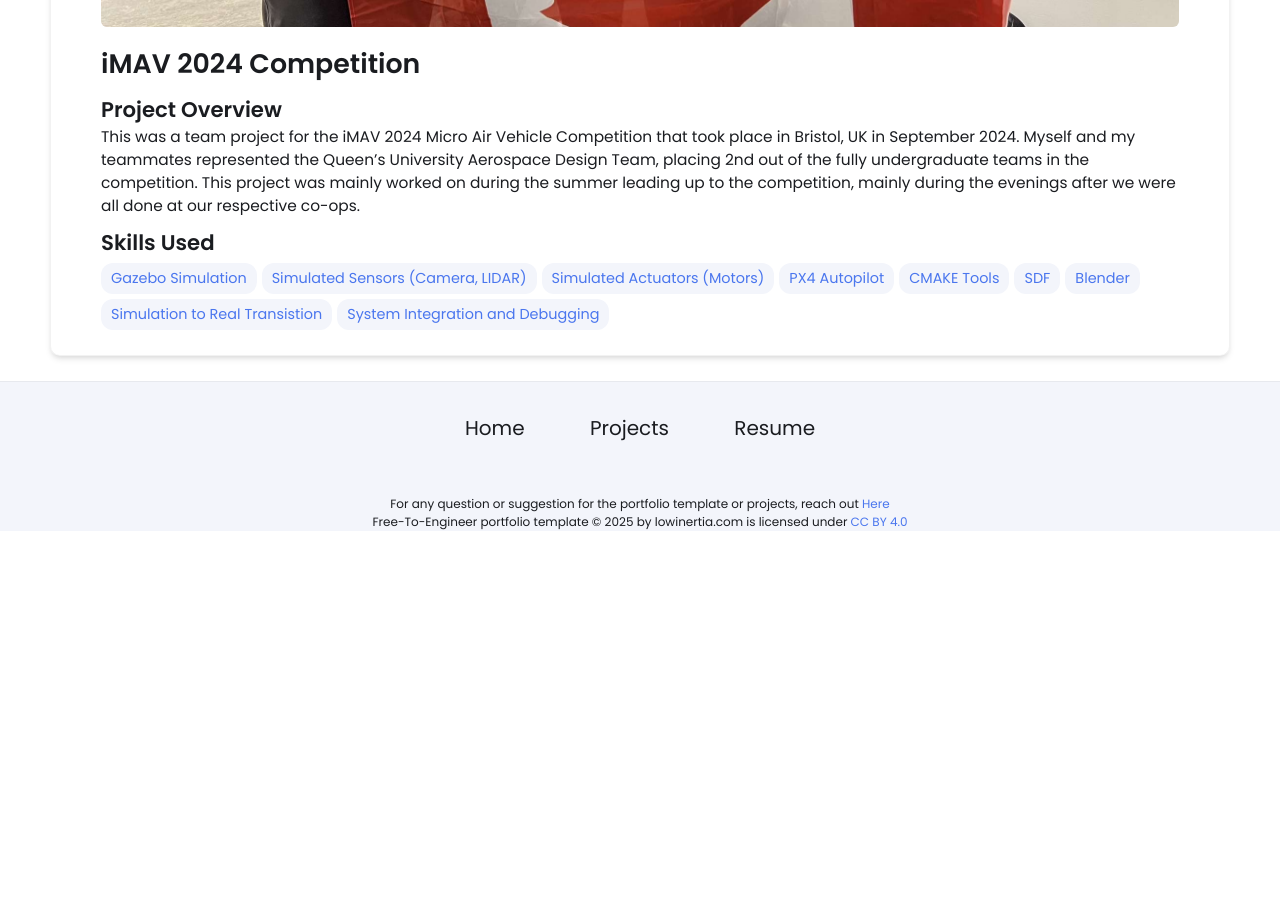
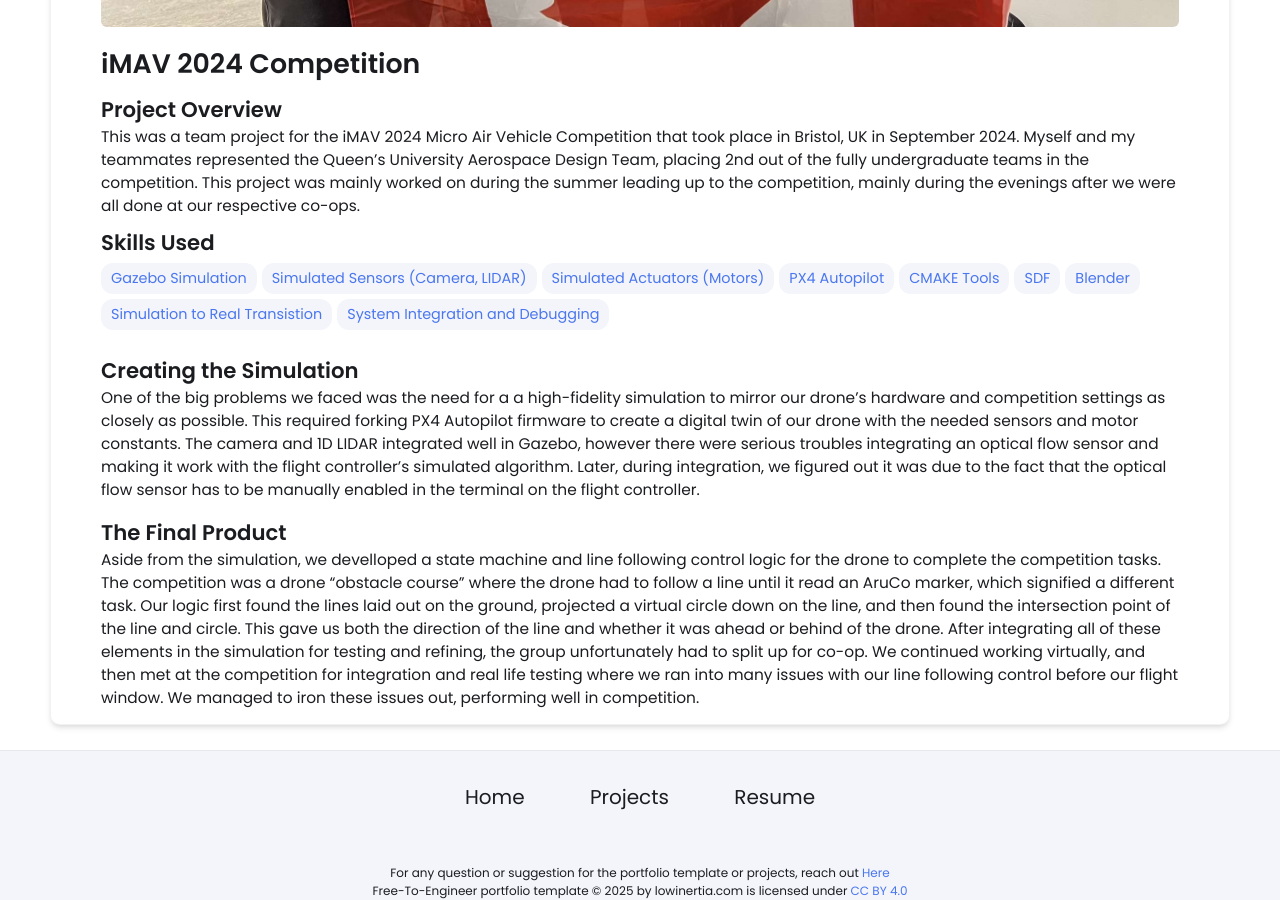
Before and after one commit to gabedavid03/gabedavid03.github.io, a Jekyll site: the page built from _projects/High-Fidelity-UAV-Sim/index.md, in a window 1280 px wide and 900 px high, scrolled down 710 px. Built offline with Jekyll 4.4.1, drawn with Linux system fonts in a browser that asks for light colours; before the commit the page ends 1241 px from its top, so only the background shows below that.

Commit message:
adding stuff

```diff
--- a/_projects/High-Fidelity-UAV-Sim/index.md
+++ b/_projects/High-Fidelity-UAV-Sim/index.md
@@ -15,3 +15,9 @@ skills:
 
 main-image: /IMG_5202.JPEG
 ---
+
+## Creating the Simulation
+One of the big problems we faced was the need for a  a high-fidelity simulation to mirror our drone’s hardware and competition settings as closely as possible. This required forking PX4 Autopilot firmware to create a digital twin of our drone with the needed sensors and motor constants. The camera and 1D LIDAR integrated well in Gazebo, however there were serious troubles integrating an optical flow sensor and making it work with the flight controller’s simulated algorithm. Later, during integration, we figured out it was due to the fact that the optical flow sensor has to be manually enabled in the terminal on the flight controller.
+
+## The Final Product
+Aside from the simulation, we develloped a state machine and line following control logic for the drone to complete the competition tasks. The competition was a drone "obstacle course” where the drone had to follow a line until it read an AruCo marker, which signified a different task. Our logic first found the lines laid out on the ground, projected a virtual circle down on the line, and then found the intersection point of the line and circle. This gave us both the direction of the line and whether it was ahead or behind of the drone. After integrating all of these elements in the simulation for testing and refining, the group unfortunately had to split up for co-op. We continued working virtually, and then met at the competition for integration and real life testing where we ran into many issues with our line following control before our flight window. We managed to iron these issues out, performing well in competition.
```
Also changed, not shown: _projects/Autonomous-VTOL-UAV/index.md (+35 -0 lines), _projects/Edge-Deployed-Acoustic-UAV-Detection/index.md (+0 -2 lines), 1 other file.
